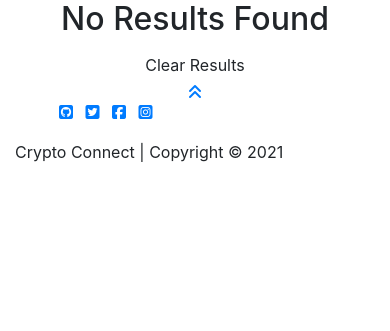
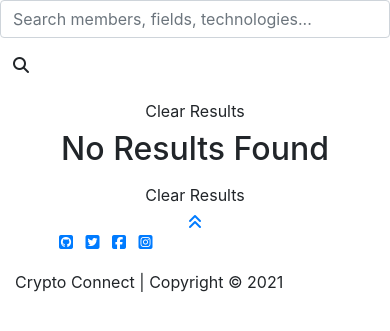
Before and after one commit to tindyc/crypto_connect, a Flask app: page /members in a window 390 px wide. Shown: the part 91-422 px from the top of the page. Run offline with Flask 2, Linux system fonts and the light colour scheme; data that the repository does not hold is empty; some libraries are stand-ins or nearby versions; some web fonts are replaced.

Commit message:
Add search functionality for all memebers in db

```diff
--- a/app.py
+++ b/app.py
@@ -126,6 +126,7 @@ def add_profile():
             "goals": request.form.get("goals"),
             "image": request.form.get("image") or default_img,
             "interests": request.form.get("interests"),
+            "github": request.form.get("github"),
             "created_by": session["user"],
             "date_created": date.strftime("%d %b %Y")
         }
@@ -152,6 +153,7 @@ def update_profile(profile_id):
             "goals": request.form.get("goals"),
             "image": request.form.get("image") or default_img,
             "interests": request.form.get("interests"),
+            "github": request.form.get("github"),
             "created_by": session["user"],
             "date_created": date.strftime("%d %b %Y")
         }
@@ -216,6 +218,13 @@ def remove_connection(profile_id):
         return redirect(url_for("my_profile", username=session["user"]))
 
 
+# Allows user to search all members in the db and returns the result
+@app.route("/search", methods=["GET", "POST"])
+def search():
+    search = request.form.get("search")
+    profiles = list(mongo.db.profiles.find({"$text": {"$search": search}}))
+    return render_template("members.html", profiles=profiles)
+
 
 # Logs user out of their account
 @app.route("/logout")
--- a/templates/members.html
+++ b/templates/members.html
@@ -1,6 +1,21 @@
 {% extends "base.html" %}
 
 {% block content %}
+<div class="row search-container">
+    <div class="col-12 col-md-6 offset-md-6 text-center text-md-right">
+        <form class="form-inline" method="POST" action="{{ url_for('search') }}">
+            <label for="search" class="d-none"></label>
+            <input class="form-control search-bar" type="text" name="search" id="search" minlength="3"
+                placeholder="Search members, fields, technologies..." aria-label="Search">
+            <button class="btn search-btn my-2 my-sm-0" type="submit">
+                <i class="fas fa-search"></i>
+            </button>
+        </form>
+    </div>
+    <div class="col-12 col-md-3 offset-md-9 clear-btn-container text-center text-md-right pr-md-4">
+        <a href="{{ url_for('members') }}" class="btn mx-auto">Clear Results</a>
+    </div>
+</div>
 
 {% if profiles|length > 0 %}
 <div class="row">
```
